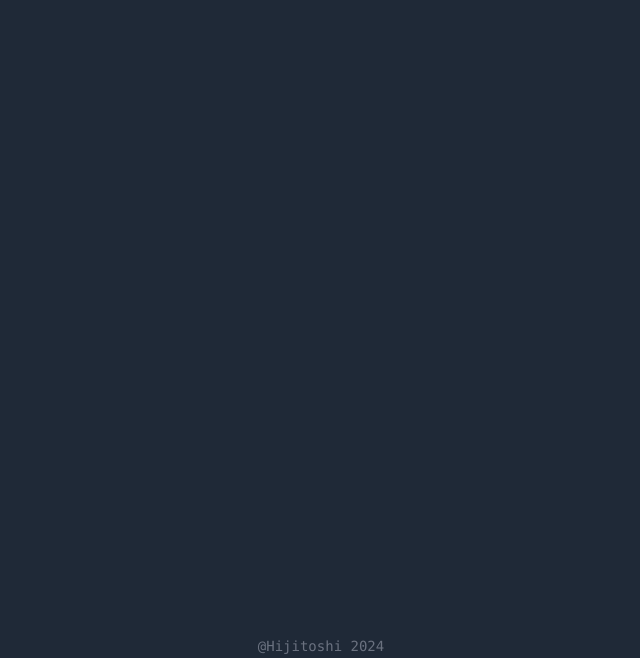
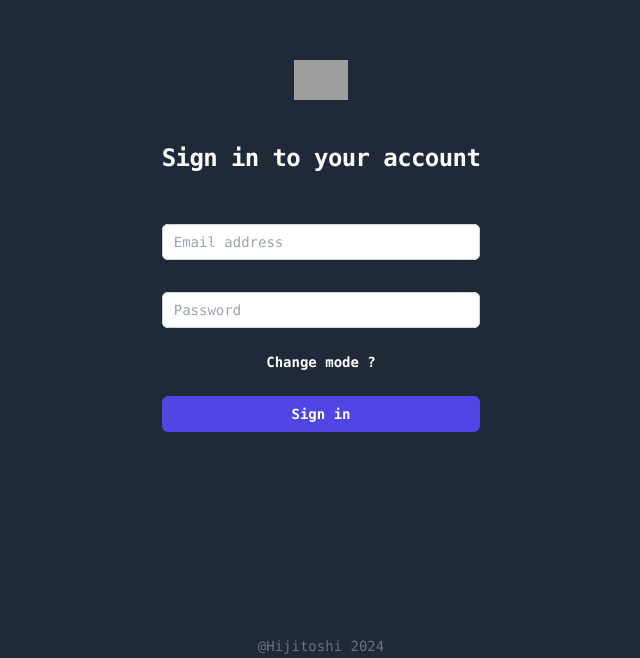
Before and after one commit to Hijikata1869/nextjs-blog-todos-2, a Next.js app: page / in a window 1280 px wide. Shown: the part 142-800 px from the top of the page, without its empty margins (319-959 px from the left). Built offline with nearby package versions, Linux system fonts and the light colour scheme; grey boxes are pictures that could not be loaded.

Commit message:
Auth componentにUIを実装

```diff
--- a/components/Auth.js
+++ b/components/Auth.js
@@ -1,3 +1,67 @@
 export default function Auth() {
-  return <></>;
+  return (
+    <>
+      {" "}
+      <div className="flex min-h-full flex-1 flex-col justify-center px-6 py-12 lg:px-8">
+        <div className="sm:mx-auto sm:w-full sm:max-w-sm">
+          {/* eslint-disable-next-line @next/next/no-img-element */}
+          <img
+            className="mx-auto h-10 w-auto"
+            src="https://tailwindui.com/img/logos/mark.svg?color=indigo&shade=600"
+            alt="Your Company"
+          />
+          <h2 className="mt-10 text-center text-2xl font-bold leading-9 tracking-tight text-white">
+            Sign in to your account
+          </h2>
+        </div>
+
+        <div className="mt-10 sm:mx-auto sm:w-full sm:max-w-sm">
+          <form className="space-y-6" action="#" method="POST">
+            <div>
+              <div className="mt-2">
+                <input
+                  id="email"
+                  name="email"
+                  type="email"
+                  placeholder="Email address"
+                  autoComplete="email"
+                  required
+                  className="block w-full rounded-md border-0 py-1.5 text-gray-900 shadow-sm ring-1 ring-inset ring-gray-300 placeholder:text-gray-400 focus:ring-2 focus:ring-inset focus:ring-indigo-600 sm:text-sm sm:leading-6"
+                />
+              </div>
+            </div>
+
+            <div>
+              <div className="flex items-center justify-between"></div>
+              <div className="mt-2">
+                <input
+                  id="password"
+                  name="password"
+                  type="password"
+                  placeholder="Password"
+                  autoComplete="current-password"
+                  required
+                  className="block w-full rounded-md border-0 py-1.5 text-gray-900 shadow-sm ring-1 ring-inset ring-gray-300 placeholder:text-gray-400 focus:ring-2 focus:ring-inset focus:ring-indigo-600 sm:text-sm sm:leading-6"
+                />
+              </div>
+            </div>
+            <div className="text-sm text-center">
+              <span className="cursor-pointer font-semibold text-white hover:text-indigo-500">
+                Change mode ?
+              </span>
+            </div>
+
+            <div>
+              <button
+                type="submit"
+                className="flex w-full justify-center rounded-md bg-indigo-600 px-3 py-1.5 text-sm font-semibold leading-6 text-white shadow-sm hover:bg-indigo-500 focus-visible:outline focus-visible:outline-2 focus-visible:outline-offset-2 focus-visible:outline-indigo-600"
+              >
+                Sign in
+              </button>
+            </div>
+          </form>
+        </div>
+      </div>
+    </>
+  );
 }
--- a/package.json
+++ b/package.json
@@ -9,6 +9,7 @@
     "lint": "next lint"
   },
   "dependencies": {
+    "@tailwindcss/forms": "^0.5.7",
     "next": "^12.3.2",
     "react": "18.2.0",
     "react-dom": "18.2.0"
--- a/tailwind.config.js
+++ b/tailwind.config.js
@@ -8,5 +8,5 @@
   theme: {
     extend: {},
   },
-  plugins: [],
+  plugins: [require("@tailwindcss/forms")],
 };
```
Also changed, not shown: 1 other file (tests, documents, lock files or other folders).
